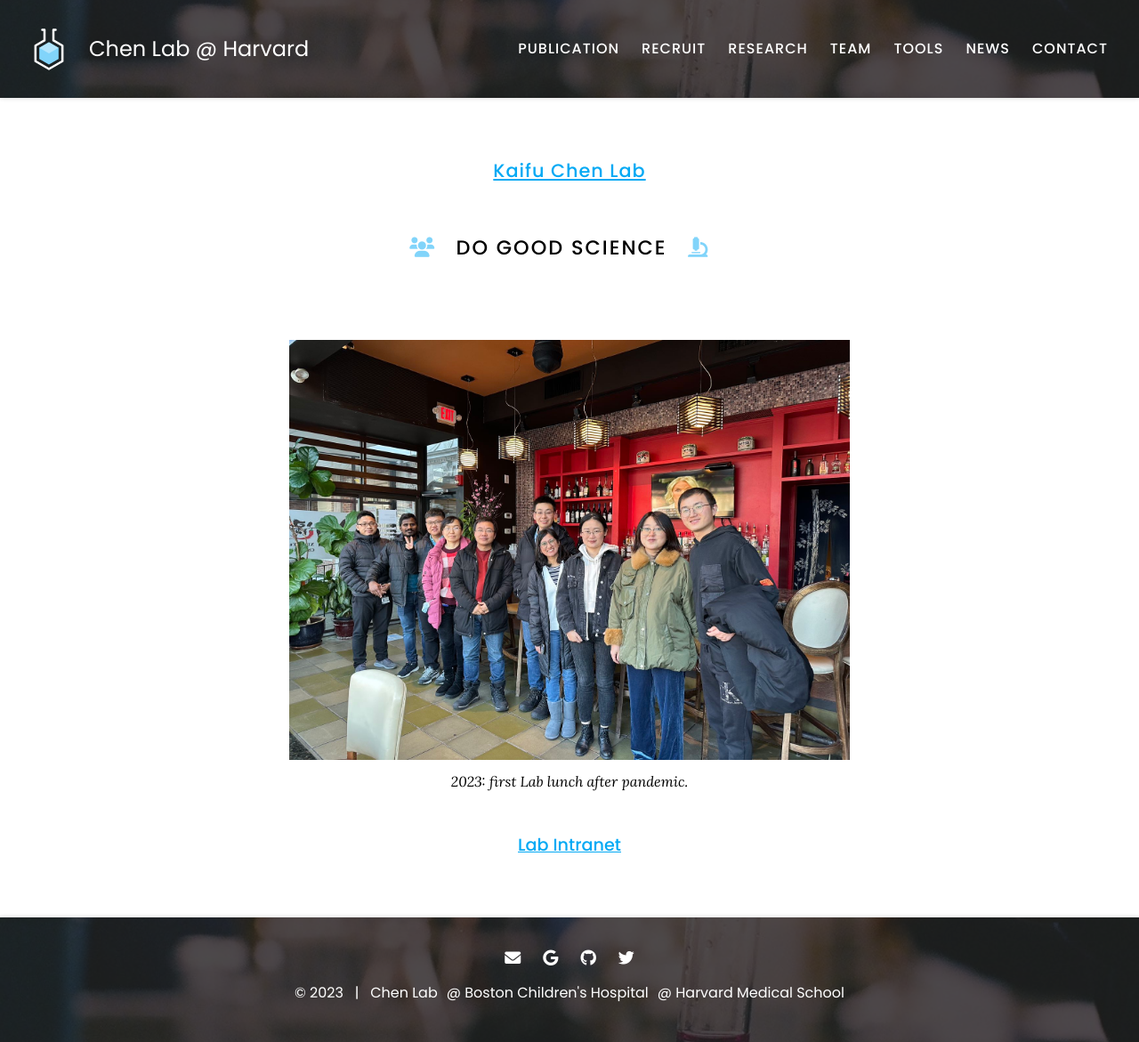
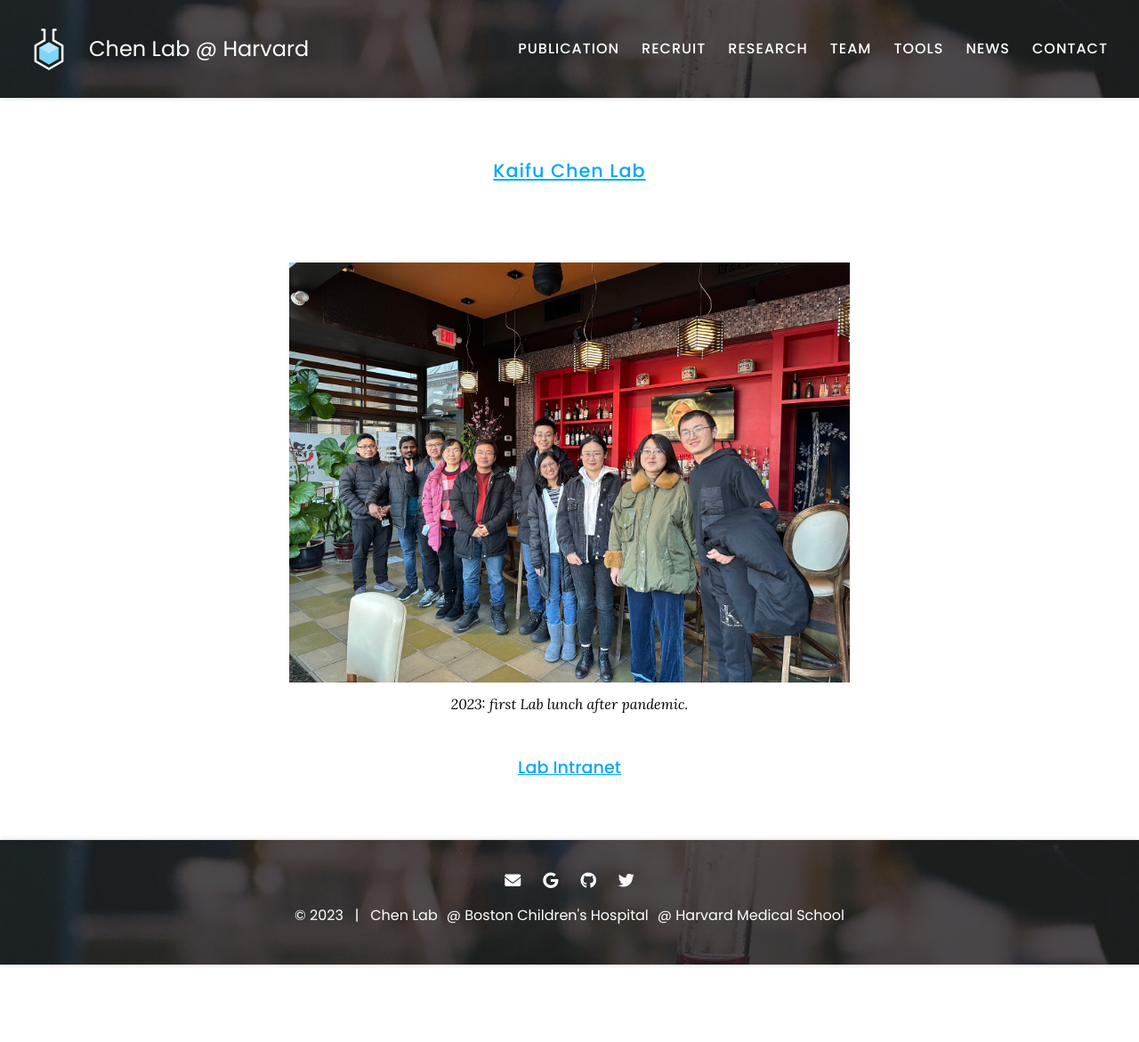
Before and after one commit to kaifuchenlab/kaifuchenlab.github.io, a Jekyll site: the page built from index.md, in a window 1280 px wide. Shown: the whole page at 89% size. Built offline with Jekyll 4.4.1, drawn with Linux system fonts in a browser that asks for light colours; after the commit the page ends 1084 px from its top, so only the background shows below that.

Commit message:
Update index.md

```diff
--- a/index.md
+++ b/index.md
@@ -3,7 +3,7 @@ title: Home
 ---
 ## [Kaifu Chen Lab](https://kaifuchenlab.github.io)
 
-# <i class="fas fa-users"></i>Do Good Science &nbsp; <i class="fas fa-microscope"></i>
+
 
 {%
   include gallery.html
```
